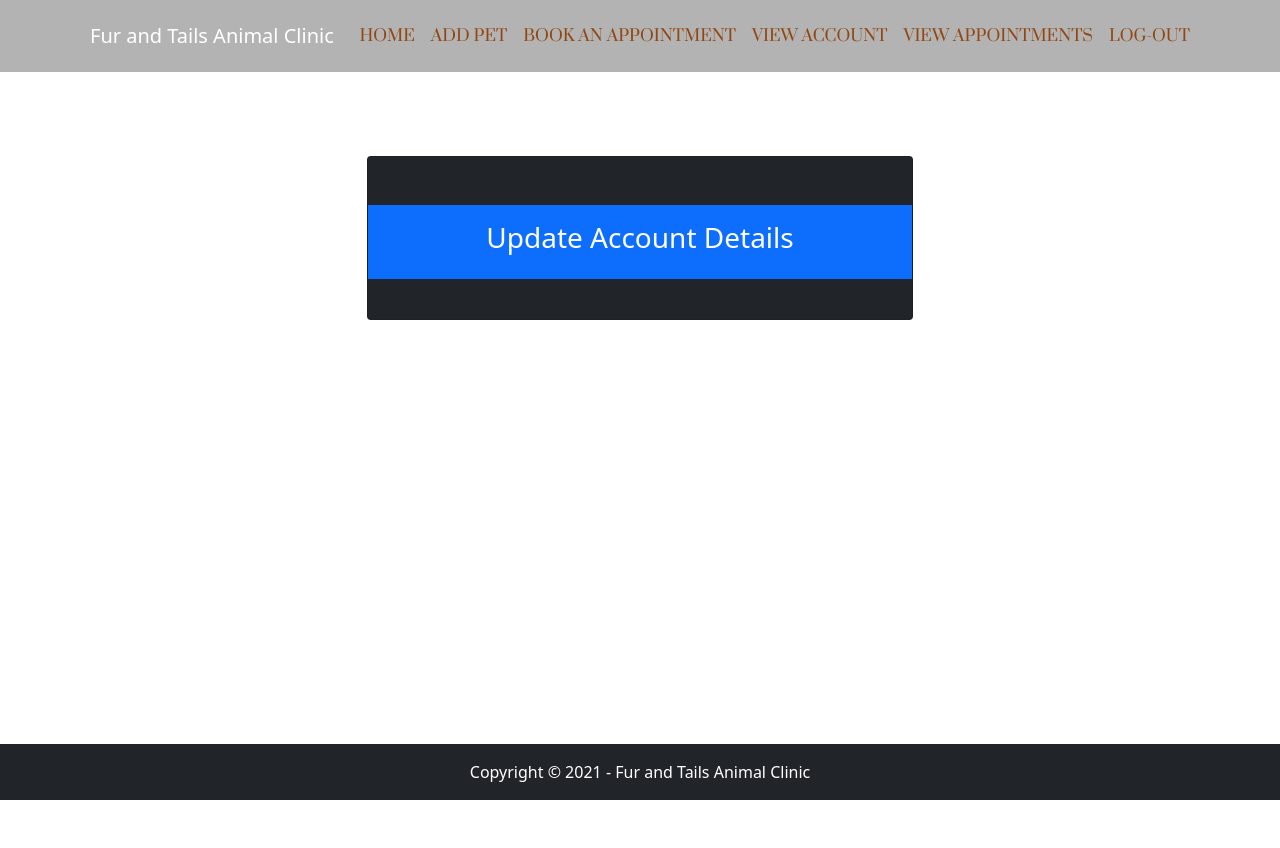
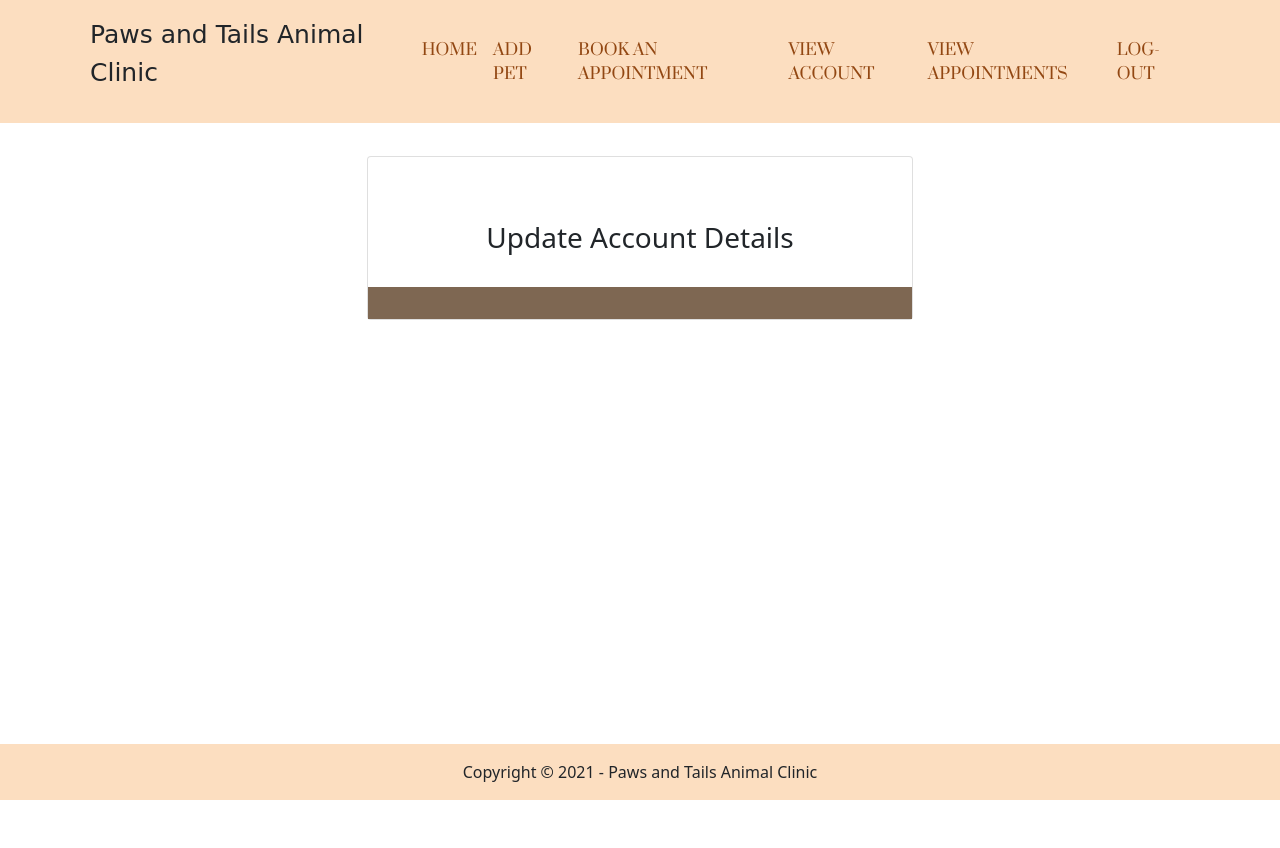
Before and after one commit to JLawrenceTamargo/VetClinicApplication, a PHP site: page /customerEdit.php in a window 1280 px wide. Run offline with PHP 8.4, Linux system fonts and the light colour scheme; the visitor is signed in with stand-in values (Sample User, id 1); data that the repository does not hold is empty.

Commit message:
merging branches

```diff
--- a/conn.php
+++ b/conn.php
@@ -1,13 +1,12 @@
 <?php
-    $con = mysqli_connect('localhost', 'root', '', 'db_vetmed-login');
+$con = mysqli_connect('localhost', 'root', 'crypto.lawrence18', 'db_vetmed-login');
 
-    if(!$con)
-    {
-        echo "
+if (!$con) {
+    echo "
             <script>
                 alert('Connection failed.');
             </script>
         ";
 
-        die('Please check your connection!'.mysqli_error());
-    }
+    die('Please check your connection!' . mysqli_error());
+}
--- a/customerEdit.php
+++ b/customerEdit.php
@@ -4,8 +4,8 @@ session_start();
 if (!isset($_SESSION["SESSION_EMAIL"])) {
     header("Location: customerLogin.php");
 }
+
 include 'conn.php';
-
 ?>
 
 <!DOCTYPE html>
@@ -23,38 +23,25 @@ include 'conn.php';
     <link rel="stylesheet" href="assets/style.css" />
 
     <!--FONTS
-    font-family: 'Overpass', sans-serif;
-    font-family: 'Permanent Marker', cursive;
+    font-family: 'Prata', sans-serif;
+    font-family: 'Lato', sans-serif;
     -->
     <link rel="preconnect" href="https://fonts.googleapis.com">
     <link rel="preconnect" href="https://fonts.gstatic.com" crossorigin>
-    <link href="https://fonts.googleapis.com/css2?family=Overpass&family=Permanent+Marker&display=swap" rel="stylesheet">
+    <link href="https://fonts.googleapis.com/css2?family=Prata&display=swap" rel="stylesheet">
 
 
 
-    <title>Fur and Tails</title>
-
-    <script>
-        function SelectedTextValue2(ele) {
-            if (ele.selectedIndex > 0) {
-                var selectedText = ele.options[ele.selectedIndex].innerHTML;
-                var selectedValue = ele.value;
-                document.getElementById("txtContent2").value = selectedText;
-            } else {
-                document.getElementById("txtContent2").value = "";
-            }
-        }
-    </script>
-
+    <title>Paws and Tails</title>
 
 
 </head>
 
 <body>
     <!--NAVBAR-->
-    <nav class="navbar fixed-top navbar-expand-lg bg-nav p-md-3">
+    <nav class="navbar fixed-top navbar-expand-lg bg-nav p-md-3" style="background-color:#fcdec0;">
         <div class="container">
-            <a href="#" class="navbar-brand text-white ms-2">Fur and Tails Animal Clinic</a>
+            <p class=" ms-2" style="font-family: 'Permanent Marker', cursive; font-size:25px;">Paws and Tails Animal Clinic</p>
             <button type="button" class="navbar-toggler" data-bs-target="#navbarNav" data-bs-toggle="collapse" aria-controls="navbarNav" aria-expanded="false">
                 <span class="navbar-toggler-icon text-white"><i class="bx bx-menu"></i></span>
             </button>
@@ -87,16 +74,16 @@ include 'conn.php';
 
 
 
-    <div class="container mt-5" style="padding-top:60px;">
+    <div class="container mt-5 mb-5" style="padding-top:60px;">
         <div class="row">
             <div class="col-lg-6 m-auto">
-                <div class="card bg-dark mt-5">
-                    <div class="card-title bg-primary text-white mt-5">
+                <div class="card mt-5">
+                    <div class="card-title  mt-5">
                         <h3 class="text-center py-3">Update Account Details</h3>
 
                     </div>
 
-                    <div class="card-body">
+                    <div class="card-body" style="background-color:#7E6752;">
 
                         <form action="customerUpdate.php" method="post">
 
@@ -120,7 +107,7 @@ include 'conn.php';
                                 <label class="text-white">Email:</label>
                                 <input type="email" name="email" class="form-control mb-3" value="<?php echo $row["email"]; ?>" readonly>
 
-                                <input type="submit" name="updateInfo" class="btn btn-primary mb-3 editbtn" value="Update" />
+                                <button type="submit" name="updateInfo" class="btn mb-3 editbtn" style="background-color:#fcdec0;color:#7E6752; font-weight:bold; float:right;">UPDATE</button>
 
 
                             <?php } ?>
@@ -136,9 +123,9 @@ include 'conn.php';
 
 
     <!-- Footer-->
-    <footer class="footer py-3 bg-dark">
+    <footer class="footer py-3" style="background-color:#fcdec0;">
         <div class="container px-4 px-lg-5">
-            <p class="m-0 text-center text-white">Copyright &copy; 2021 - Fur and Tails Animal Clinic</p>
+            <p class="m-0 text-center text-dark">Copyright &copy; 2021 - Paws and Tails Animal Clinic</p>
         </div>
     </footer>
 
--- a/customerView.php
+++ b/customerView.php
@@ -78,7 +78,7 @@ include 'conn.php';
         <div class="row">
             <div class="col-lg-6 m-auto">
                 <div class="card mt-5">
-                    <div class="card-title text-white mt-5">
+                    <div class="card-title  mt-5">
                         <h3 class="text-center py-3">View Account Details</h3>
 
                     </div>
--- a/customerViewAppt.php
+++ b/customerViewAppt.php
@@ -129,9 +129,9 @@ include_once 'conn.php';
 
 
     <!-- Footer-->
-    <footer class="footer py-3" style="background-color:#fcdec0;">
+    <footer class="footer py-3">
         <div class="container px-4 px-lg-5">
-            <p class="m-0 text-center text-dark">Copyright &copy; 2021 - Paws and Tails Animal Clinic</p>
+            <p class="m-0 text-center text-white">Copyright &copy; 2021 - Paws and Tails Animal Clinic</p>
         </div>
     </footer>
     </div>
```
Also changed, not shown: customerUpdate.php (+9 -21 lines).
